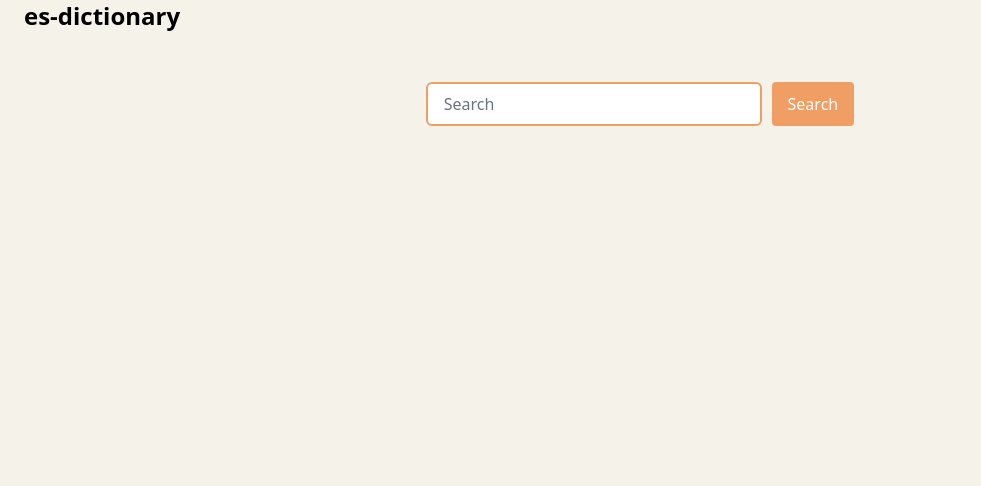
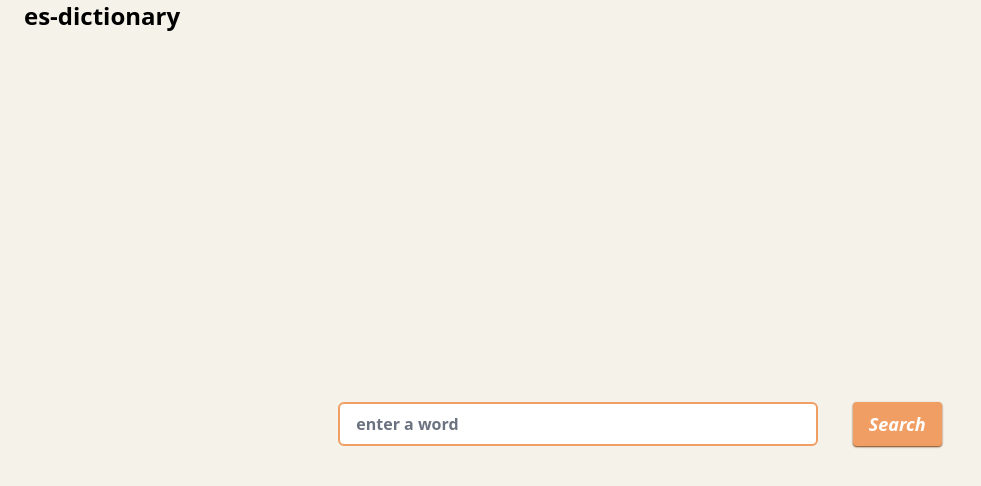
Before and after one commit to DaoistFullStackApps/ES-Dictionary-CapstoneVer, a React (Vite) app in the folder ES-Dictionary-Laravel-React-App/React-ES-Dictionary/: page /dictionary in a window 1280 px wide. Shown: the top 486 px of the page, without its empty margins (0-981 px from the left). Built offline with nearby package versions, Linux system fonts and the light colour scheme.

Commit message:
update css of dictionaryComp
items-center, justify-center flex

```diff
--- a/ES-Dictionary-Laravel-React-App/React-ES-Dictionary/src/views/Dictionary.jsx
+++ b/ES-Dictionary-Laravel-React-App/React-ES-Dictionary/src/views/Dictionary.jsx
@@ -107,28 +107,29 @@ export default function Dictionary() {
 
   return (
     <div
-      className="bg-coffee min-h-screen justify-center"
+      className="bg-coffee flex min-h-screen justify-center items-center"
       style={{ paddingTop: "50px", paddingBottom: "50px" }}
     >
-      <div className="mx-auto max-w-md mb-4 flex justify-evenly">
+      <div className="w-2/4 min-w-max mx-10">
+        <div className="mx-auto mb-4 flex justify-evenly space-x-4">
           <input
             type="text"
             value={searchTerm}
             onChange={(e) => setSearchTerm(e.target.value)}
-          placeholder="Search"
-          className="w-3/4 px-4 py-2 border-2 border-coffeeBrown rounded-md focus:outline-double focus:ring-coffeeBrown focus:border-coffeeBrown"
+            placeholder="enter a word"
+            className="w-3/4 px-4 py-2 font-semibold border-2 border-coffeeBrown rounded-md  focus:outline-double focus:ring-coffeeDark focus:border-coffeeDark"
             onKeyDown={handleKeyPress}
           />
 
           <button
             onClick={handleSearch}
-          className="bg-coffeeBrown text-white py-2 px-4 rounded hover:bg-coffeeDark  focus:ring-coffeeDark"
+            className="bg-coffeeBrown text-white text-lg font-semibold italic py-2 px-4 rounded shadow-sm shadow-coffeeDark hover:bg-coffeeDark  focus:ring-coffeeDark"
           >
             Search
           </button>
         </div>
         {dictionaryData && imageData && (
-        <div className="max-w-md mx-auto bg-coffeeMate rounded-lg border-4 border-solid border-coffeeBrown shadow-coffeeDark shadow-lg p-4">
+          <div className="max-w-md mx-auto bg-coffeeMate rounded-lg border-4 border-solid border-coffeeBrown shadow-coffeeDark shadow-sm p-4">
             <h1 className="text-3xl text-coffeeDark font-bold italic mb-4">
               {searchTermHeading}
             </h1>{" "}
@@ -137,7 +138,7 @@ export default function Dictionary() {
               <img
                 src={imageData}
                 alt={searchTerm}
-              className="w-full rounded object-cover"
+                className="w-full rounded object-cover border-2 border-coffeeDark"
                 style={{ maxHeight: "200px", minHeight: "200px" }}
               />
             </div>
@@ -145,11 +146,14 @@ export default function Dictionary() {
               className="flex flex-col"
               style={{ maxHeight: "140px", minHeight: "140px" }}
             >
-            <div className="flex-1 overflow-y-auto">{renderDefinitions()}</div>
+              <div className="flex-1 overflow-y-auto">
+                {renderDefinitions()}
+              </div>
               <div className="mt-4">{renderPagination()}</div>
             </div>
           </div>
         )}
       </div>
+    </div>
   );
 }
--- a/ES-Dictionary-Laravel-React-App/React-ES-Dictionary/src/views/Hero.jsx
+++ b/ES-Dictionary-Laravel-React-App/React-ES-Dictionary/src/views/Hero.jsx
@@ -152,7 +152,7 @@ export default function Hero() {
           Featured Word
         </h2>
         {definitionData.length > 0 ? (
-          <div className="max-w-md mx-auto bg-coffeeMate rounded-lg shadow-coffeeDark shadow-lg p-4 border-4 border-solid border-coffeeBrown">
+          <div className="max-w-md mx-auto bg-coffeeMate rounded-lg shadow-coffeeDark shadow-sm p-4 border-4 border-solid border-coffeeBrown">
             <h1 className="text-3xl text-coffeeDark font-bold italic mb-4">
               {randomWord}
             </h1>
@@ -177,7 +177,7 @@ export default function Hero() {
             </div>
           </div>
         ) : (
-          <div className="max-w-md mx-auto bg-coffeeMate rounded-lg border-4 border-solid border-coffeeBrown shadow-coffeeDark shadow-lg p-4">
+          <div className="max-w-md mx-auto bg-coffeeMate rounded-lg border-4 border-solid border-coffeeBrown shadow-coffeeDark shadow-sm p-4">
             <h1 className="text-3xl font-bold m-auto flex justify-center">
               Loading...
             </h1>
```
Lines whose indentation alone changed are shown as unchanged.
